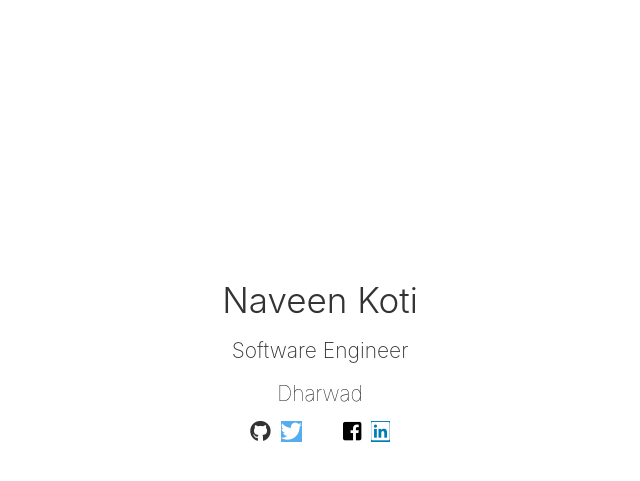
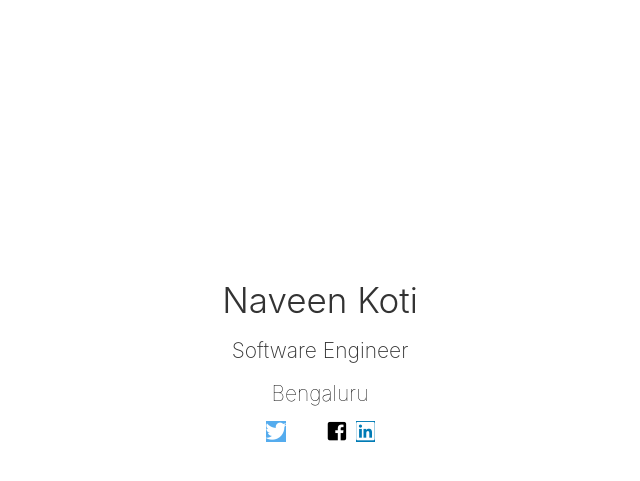
Before and after one commit to NaveenKoti/naveenkoti.github.io, a Jekyll site: the page built from index.html, in a window 1280 px wide. Shown: the top 481 px of the page, without its empty margins (320-960 px from the left). Built offline with Jekyll 4.4.1, drawn with Linux system fonts in a browser that asks for light colours; nearby versions of some CDN libraries.

Commit message:
Update index.html

```diff
--- a/index.html
+++ b/index.html
@@ -69,9 +69,9 @@ title: Naveen Koti, Day Dreamer
     <main>
       <h1>Naveen Koti</h1>
       <h2 class="hover-grey">Software Engineer</h2>
-      <h3><a href="https://en.wikipedia.org/wiki/Dharwad" title="Dharwad" target="_blank">Dharwad</a></h3>
+      <h3><a href="" title="Bangalore" target="_blank">Bengaluru</a></h3>
       <ul class="hover-grey">
-        <li><a href="https://www.github.com/NaveenKoti" target="_blank"></a><i class="fab fa-github"></i></li>
+<!--         <li><a href="https://www.github.com/NaveenKoti" target="_blank"></a><i class="fab fa-github"></i></li> -->
         <li><a href="https://twitter.com/naveenkoti" target="_blank"><i class="fab fa-twitter"></i></a></li>
         <li><a href="mailto:naveenkoti@gmail.com" target="_blank"><i class="fab fa-envelope"></i></a></li>
         <li><a href="https://www.facebook.com/nvnkoti" target="_blank"><i class="fab fa-facebook-square"></i></a></li>
```
